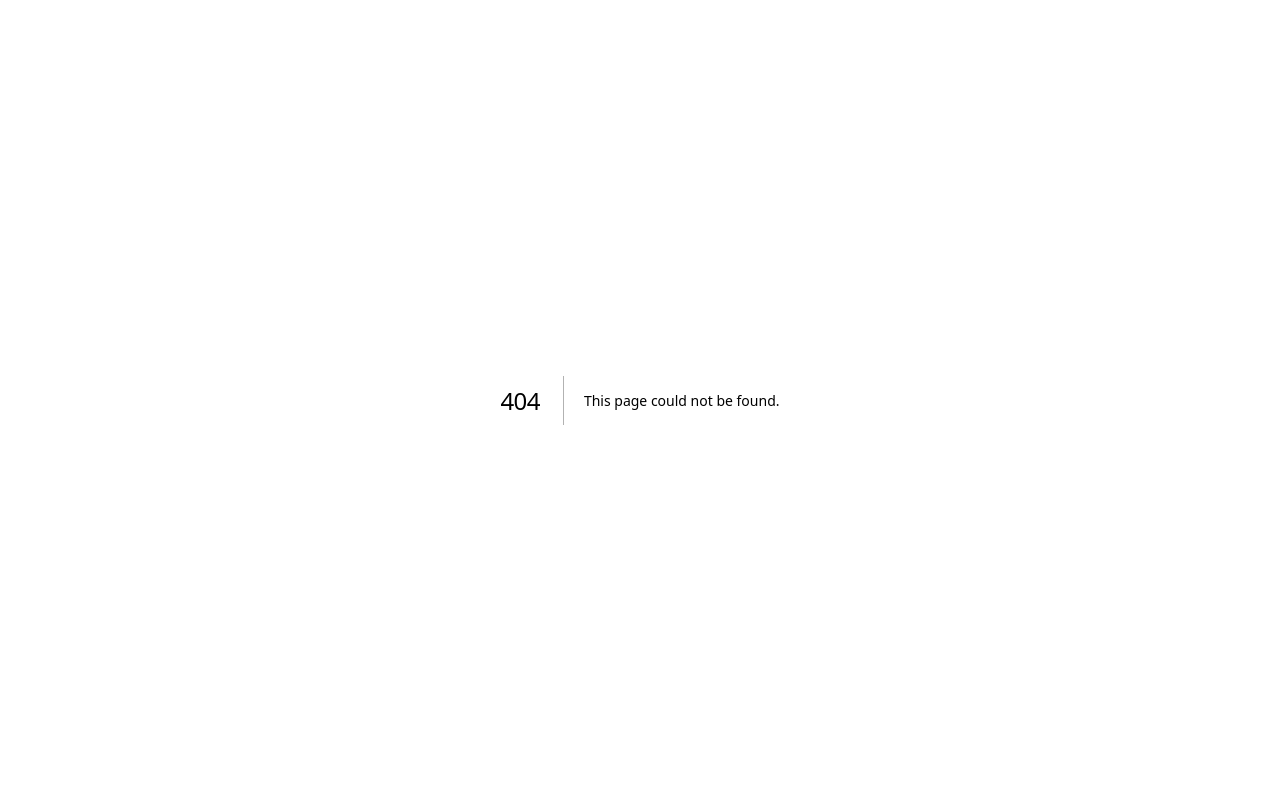
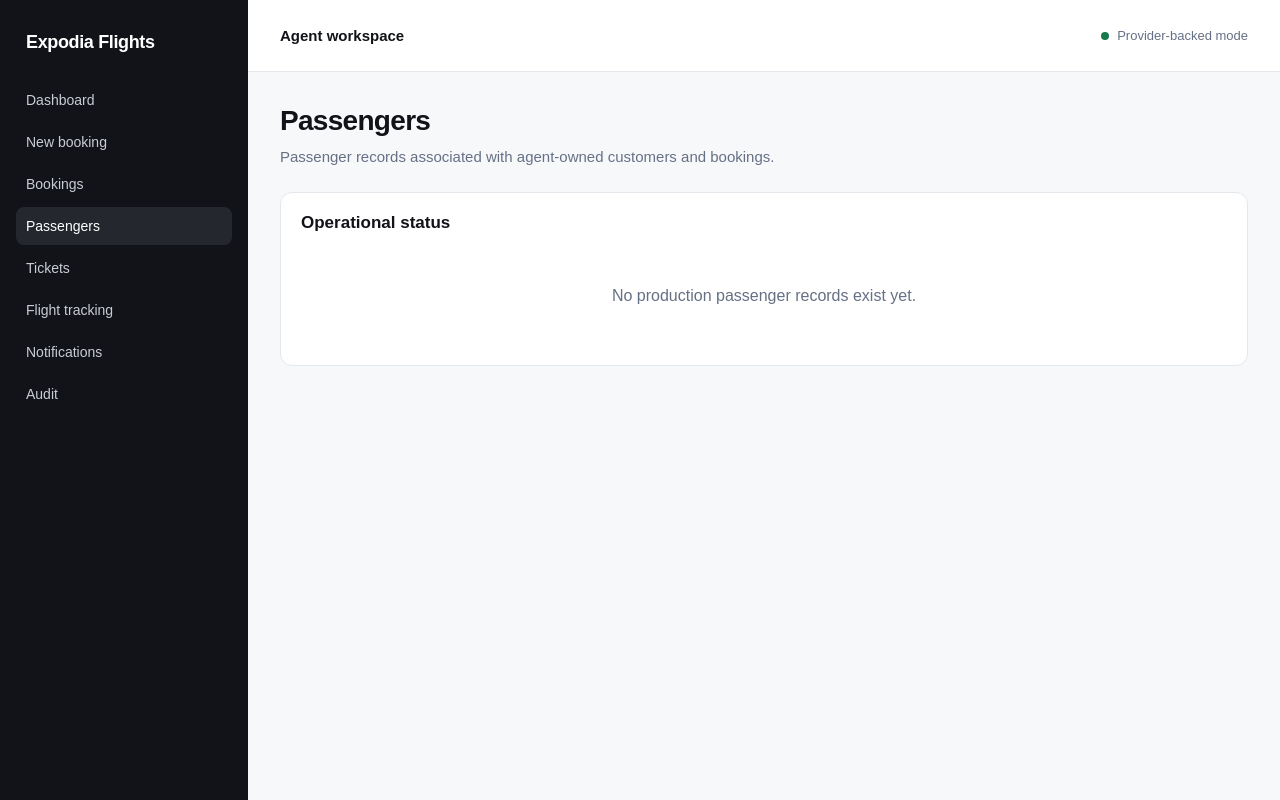
Before and after one commit to iamtheoracle/expodia-flight, a Next.js app: page /passengers in a window 1280 px wide. Before the commit this address had no page. Built offline with nearby package versions, Linux system fonts and the light colour scheme.

Commit message:
feat: add truthful passengers workspace

```diff
--- /dev/null
+++ b/src/app/passengers/page.tsx
@@ -0,0 +1,6 @@
+import { AppShell } from '@/components/app-shell/AppShell';
+import { OperationalPage } from '@/components/app-shell/OperationalPage';
+
+export default function PassengersPage() {
+  return <AppShell currentPath="/passengers"><OperationalPage title="Passengers" description="Passenger records associated with agent-owned customers and bookings." status="No production passenger records exist yet." /></AppShell>;
+}
```
